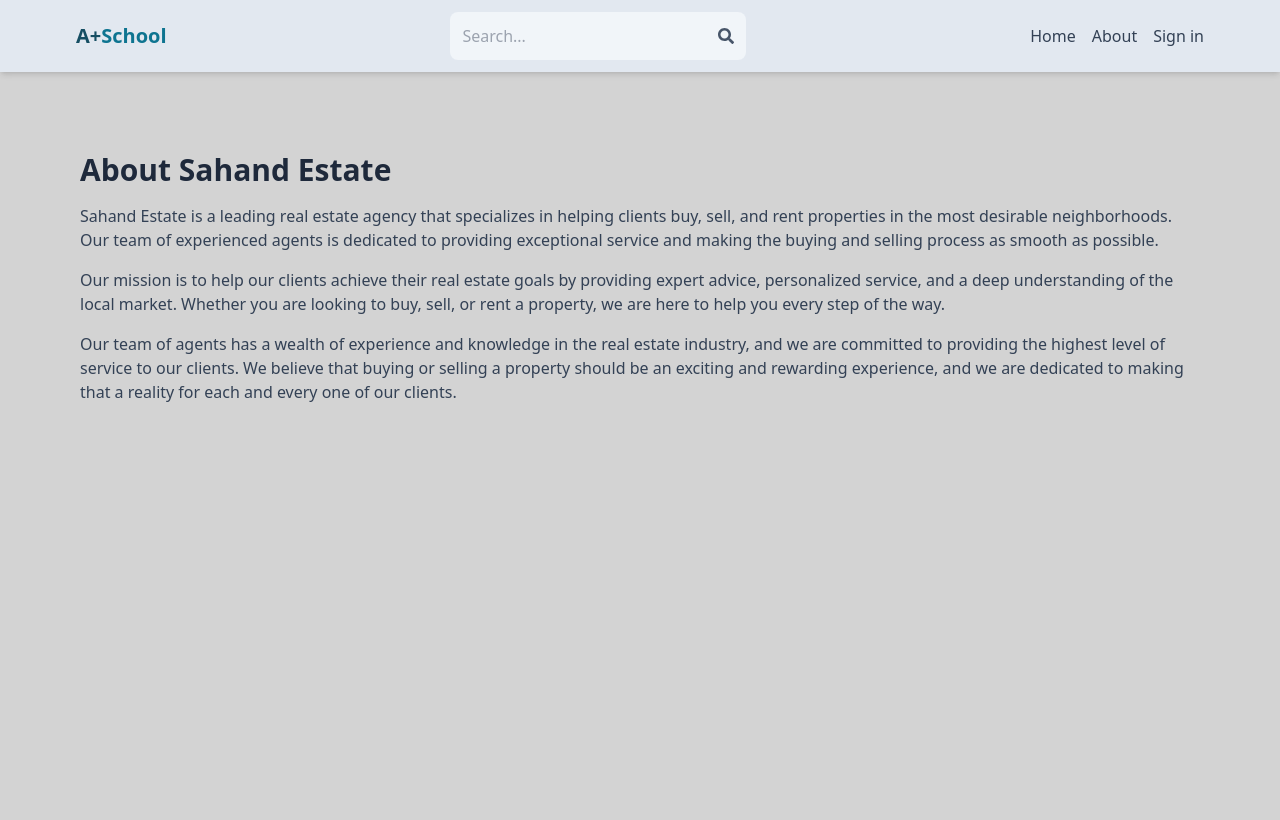
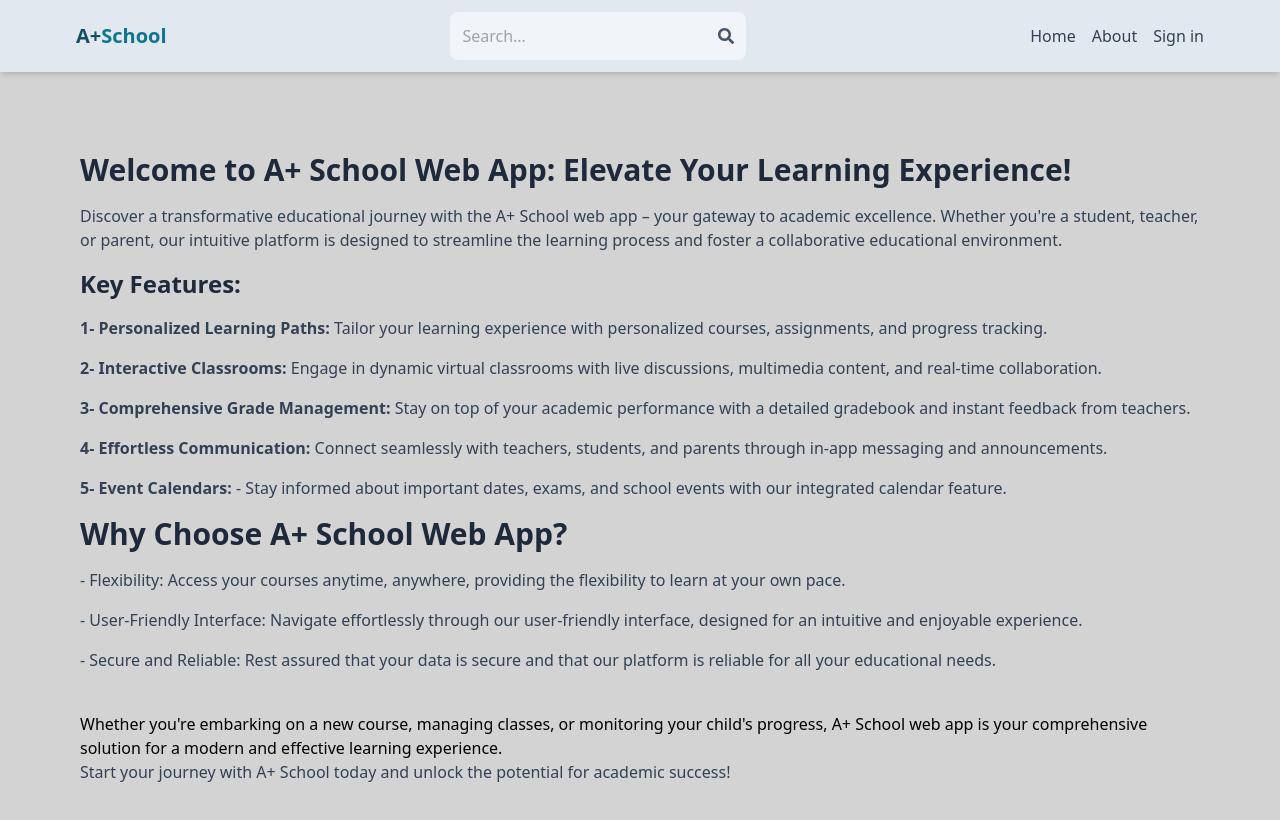
Before and after one commit to Aminuv/A-School, a React (Vite) app in the folder client/: page /about in a window 1280 px wide. Shown: the top 820 px of the page. Built offline with nearby package versions, Linux system fonts and the light colour scheme; no server answers.

Commit message:
modification

```diff
--- a/client/src/components/ListingItem.jsx
+++ b/client/src/components/ListingItem.jsx
@@ -26,13 +26,22 @@ export default function ListingItem({ listing }) {
           <p className='text-sm text-gray-600 line-clamp-2'>
             {listing.description}
           </p>
-          <p className='text-slate-500 mt-2 font-semibold '>
-            MAD
-            {listing.offer
-              ? listing.discountPrice.toLocaleString('en-US')
-              : listing.regularPrice.toLocaleString('en-US')}
-            {listing.type === 'rent' && ' / month'}
-          </p>
+          {listing.type === 'rent' && (
+            <p className='text-slate-500 mt-2 font-semibold '>
+              {listing.offer
+                ? listing.discountPrice.toLocaleString('en-US')
+                : listing.regularPrice.toLocaleString('en-US')}
+              {' MAD / month'}
+            </p>
+          )}
+          {listing.type === 'sale' && (
+            <p className='text-slate-500 mt-2 font-semibold '>
+              {listing.offer
+                ? listing.discountPrice.toLocaleString('en-US')
+                : listing.regularPrice.toLocaleString('en-US')}
+              {' MAD / month'}
+            </p>
+          )}
         </div>
       </Link>
     </div>
--- a/client/src/pages/About.jsx
+++ b/client/src/pages/About.jsx
@@ -3,12 +3,51 @@ import React from 'react'
 export default function About() {
   return (
     <div className='py-20 px-4 max-w-6xl mx-auto'>
-      <h1 className='text-3xl font-bold mb-4 text-slate-800'>About Sahand Estate</h1>
-      <p className='mb-4 text-slate-700'>Sahand Estate is a leading real estate agency that specializes in helping clients buy, sell, and rent properties in the most desirable neighborhoods. Our team of experienced agents is dedicated to providing exceptional service and making the buying and selling process as smooth as possible.</p>
+      <h1 className='text-3xl font-bold mb-4 text-slate-800'>Welcome to A+ School Web App: Elevate Your Learning Experience!</h1>
       <p className='mb-4 text-slate-700'>
-      Our mission is to help our clients achieve their real estate goals by providing expert advice, personalized service, and a deep understanding of the local market. Whether you are looking to buy, sell, or rent a property, we are here to help you every step of the way.
+        Discover a transformative educational journey with the A+ School web app – your gateway to academic excellence.
+        Whether you're a student, teacher, or parent, our intuitive platform is designed to streamline the learning process
+        and foster a collaborative educational environment.
       </p>
-      <p className='mb-4 text-slate-700'>Our team of agents has a wealth of experience and knowledge in the real estate industry, and we are committed to providing the highest level of service to our clients. We believe that buying or selling a property should be an exciting and rewarding experience, and we are dedicated to making that a reality for each and every one of our clients.</p>
+      <h2 className='text-2xl font-bold text-slate-800 mb-4'>
+       Key Features:
+      </h2>
+      <p className='mb-4 text-slate-700'>
+        <span className='font-bold flex-auto text-slate-700'>1- Personalized Learning Paths: </span>
+        Tailor your learning experience with personalized courses, assignments, and progress tracking.
+      </p>
+      <p className='mb-4 text-slate-700'>
+        <span className='font-bold flex-auto text-slate-700 '>2- Interactive Classrooms: </span>
+        Engage in dynamic virtual classrooms with live discussions, multimedia content, and real-time collaboration.
+      </p>
+      <p className='mb-4 text-slate-700'>
+        <span className='font-bold flex-auto text-slate-700 '>3- Comprehensive Grade Management: </span>
+        Stay on top of your academic performance with a detailed gradebook and instant feedback from teachers.
+      </p>
+      <p className='mb-4 text-slate-700'>
+        <span className='font-bold flex-auto text-slate-700 '>4- Effortless Communication: </span>
+        Connect seamlessly with teachers, students, and parents through in-app messaging and announcements.
+      </p>
+      <p className='mb-4 text-slate-700'>
+        <span className='font-bold flex-auto text-slate-700 '>5- Event Calendars: </span>
+          -  Stay informed about important dates, exams, and school events with our integrated calendar feature.      </p>
+        <h1 className='text-3xl font-bold mb-4 text-slate-800'>Why Choose A+ School Web App?</h1>
+      <p className='mb-4 text-slate-700'>
+        - Flexibility: Access your courses anytime, anywhere, providing the flexibility to learn at your own pace.
+      </p>
+      <p className='mb-4 text-slate-700'>
+        -  User-Friendly Interface: Navigate effortlessly through our user-friendly interface, designed for an intuitive and enjoyable experience.
+      </p>
+      <p className='mb-4 text-slate-700'>
+       - Secure and Reliable: Rest assured that your data is secure and that our platform is reliable for all your educational needs.
+      </p>
+      <p style={{ marginTop: '40px' }}>
+      Whether you're embarking on a new course, managing classes, or monitoring your child's progress, A+ School web app is your comprehensive
+       solution for a modern and effective learning experience.
+      </p>
+      <p className='mb-4 text-slate-700'>
+      Start your journey with A+ School today and unlock the potential for academic success!
+      </p>
     </div>
   )
 }
--- a/client/src/pages/CreateListing.jsx
+++ b/client/src/pages/CreateListing.jsx
@@ -158,13 +158,13 @@ export default function CreateListing() {
   return (
     <main className='p-3 max-w-4xl mx-auto'>
       <h1 className='text-3xl font-semibold text-center my-7'>
-        Create a Listing
+        Create Course
       </h1>
       <form onSubmit={handleSubmit} className='flex flex-col sm:flex-row gap-4'>
         <div className='flex flex-col gap-4 flex-1'>
           <input
             type='text'
-            placeholder='Name'
+            placeholder='Service'
             className='border p-3 rounded-lg'
             id='name'
             maxLength='62'
@@ -238,7 +238,7 @@ export default function CreateListing() {
               <div className='flex flex-col items-center'>
                 <p>Regular price</p>
                 {formData.type === 'rent' && (
-                  <span className='text-xs'>($ / month)</span>
+                  <span className='text-xs'>(MAD / month)</span>
                 )}
               </div>
             </div>
@@ -258,7 +258,7 @@ export default function CreateListing() {
                   <p>Discounted price</p>
 
                   {formData.type === 'rent' && (
-                    <span className='text-xs'>($ / month)</span>
+                    <span className='text-xs'>(MAD / month)</span>
                   )}
                 </div>
               </div>
@@ -317,7 +317,7 @@ export default function CreateListing() {
             disabled={loading || uploading}
             className='p-3 bg-slate-700 text-white rounded-lg uppercase hover:opacity-95 disabled:opacity-80'
           >
-            {loading ? 'Creating...' : 'Create listing'}
+            {loading ? 'Creating...' : 'Create course'}
           </button>
           {error && <p className='text-red-700 text-sm'>{error}</p>}
         </div>
--- a/client/src/pages/Listing.jsx
+++ b/client/src/pages/Listing.jsx
@@ -90,7 +90,7 @@ export default function Listing() {
           )}
           <div className='flex flex-col max-w-4xl mx-auto p-3 my-7 gap-4'>
             <p className='text-2xl font-semibold'>
-              {listing.name} - ${' '}
+              {listing.name} - MAD {' '}
               {listing.offer
                 ? listing.discountPrice.toLocaleString('en-US')
                 : listing.regularPrice.toLocaleString('en-US')}
@@ -106,12 +106,12 @@ export default function Listing() {
               </p>
               {listing.offer && (
                 <p className='bg-green-900 w-full max-w-[200px] text-white text-center p-1 rounded-md'>
-                  ${+listing.regularPrice - +listing.discountPrice} OFF
+                 Discount {+listing.regularPrice - +listing.discountPrice} MAD
                 </p>
               )}
             </div>
             <p className='text-slate-800'>
-              <span className='font-semibold text-black'>Description - </span>
+              <span className='font-semibold text-black'> Description - </span>
               {listing.description}
             </p>
             {currentUser && listing.userRef !== currentUser._id && !contact && (
--- a/client/src/pages/UpdateListing.jsx
+++ b/client/src/pages/UpdateListing.jsx
@@ -168,13 +168,13 @@ export default function CreateListing() {
   return (
     <main className='p-3 max-w-4xl mx-auto'>
       <h1 className='text-3xl font-semibold text-center my-7'>
-        Update a Listing
+        Update Course
       </h1>
       <form onSubmit={handleSubmit} className='flex flex-col sm:flex-row gap-4'>
         <div className='flex flex-col gap-4 flex-1'>
           <input
             type='text'
-            placeholder='Name'
+            placeholder='Service'
             className='border p-3 rounded-lg'
             id='name'
             maxLength='62'
@@ -210,7 +210,7 @@ export default function CreateListing() {
                 onChange={handleChange}
                 checked={formData.type === 'sale'}
               />
-              <span>Sell</span>
+              <span>Study VIP with Private theacher</span>
             </div>
             <div className='flex gap-2'>
               <input
@@ -220,7 +220,7 @@ export default function CreateListing() {
                 onChange={handleChange}
                 checked={formData.type === 'rent'}
               />
-              <span>Rent</span>
+              <span>Study with Group</span>
             </div>
             <div className='flex gap-2'>
               <input
@@ -248,7 +248,7 @@ export default function CreateListing() {
               <div className='flex flex-col items-center'>
                 <p>Regular price</p>
                 {formData.type === 'rent' && (
-                  <span className='text-xs'>($ / month)</span>
+                  <span className='text-xs'>(MAD / month)</span>
                 )}
               </div>
             </div>
@@ -267,7 +267,7 @@ export default function CreateListing() {
                 <div className='flex flex-col items-center'>
                   <p>Discounted price</p>
                   {formData.type === 'rent' && (
-                    <span className='text-xs'>($ / month)</span>
+                    <span className='text-xs'>(MAD / month)</span>
                   )}
                 </div>
               </div>
@@ -326,7 +326,7 @@ export default function CreateListing() {
             disabled={loading || uploading}
             className='p-3 bg-slate-700 text-white rounded-lg uppercase hover:opacity-95 disabled:opacity-80'
           >
-            {loading ? 'Updating...' : 'Update listing'}
+            {loading ? 'Updating...' : 'Update course'}
           </button>
           {error && <p className='text-red-700 text-sm'>{error}</p>}
         </div>
```
